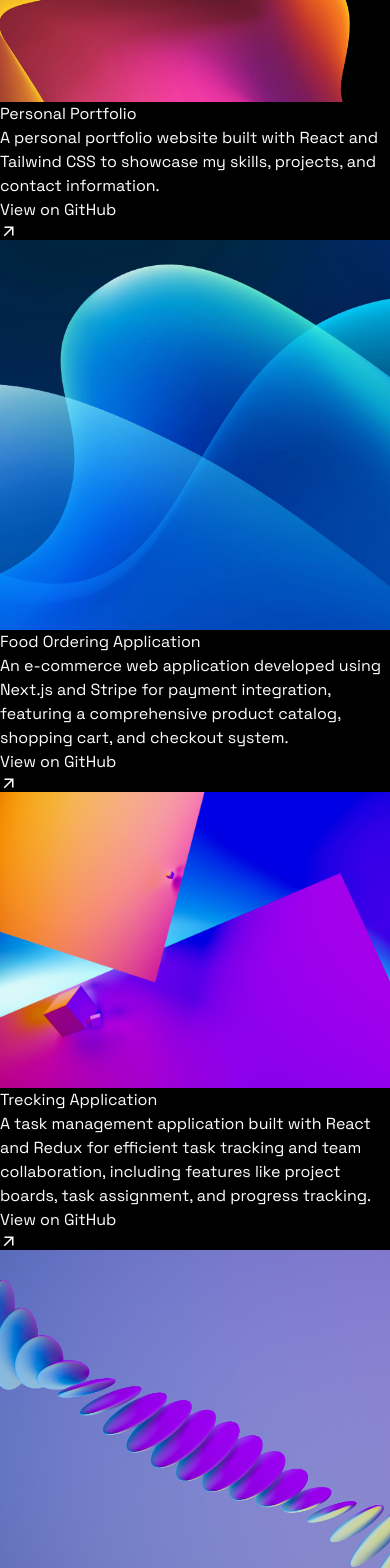
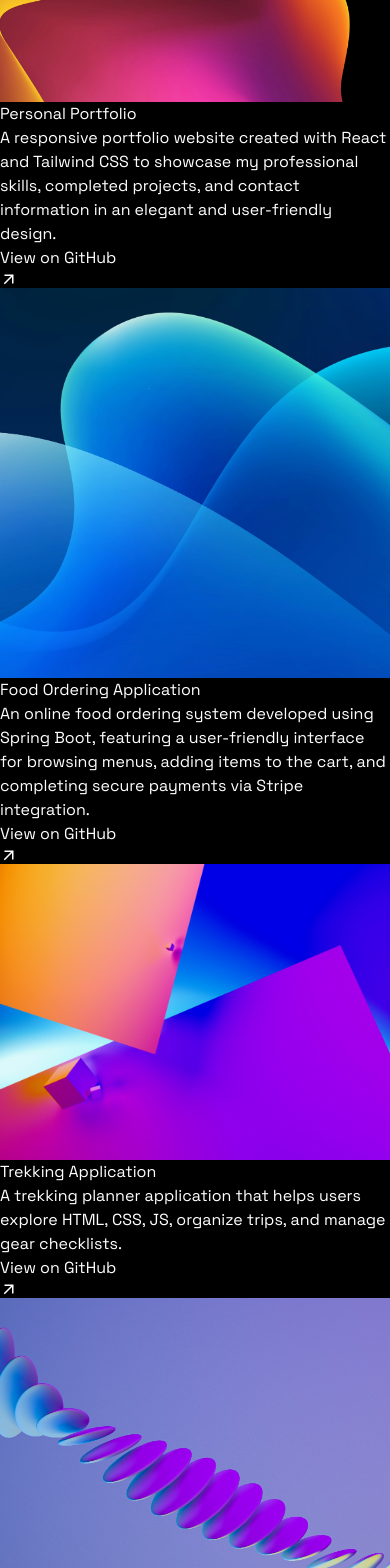
Before and after one commit to Chandumanga/my-portfolio-website, a React (Vite) app: page / in a window 390 px wide. Shown: the part 1100-2668 px from the top of the page. Built offline with nearby package versions, Linux system fonts and the light colour scheme.

Commit message:
Updated the Projects Description

```diff
--- a/src/components/Skills.jsx
+++ b/src/components/Skills.jsx
@@ -30,14 +30,14 @@ const itemVariants = {
 
 const Skills = () => {
   return (
-    <div className="container mx-auto" id="skills">
+    <div className="container mx-auto px-4" id="skills">
       <h2 className="mb-12 mt-20 text-center text-4xl font-semibold">Skills</h2>
       <motion.div
         initial="hidden"
         whileInView="visible"
         viewport={{ once: true }}
         variants={containerVariants}
-        className="mx-2 flex flex-col rounded-3xl border border-stone-50/30 px-4 py-6 lg:px-20"
+        className="mx-auto flex flex-col max-w-screen-xl rounded-3xl border border-stone-50/30 px-4 py-6 lg:px-20"
       >
         {SKILLS.map((skill, index) => (
           <motion.div
--- a/src/constants/index.jsx
+++ b/src/constants/index.jsx
@@ -21,6 +21,10 @@ import { FaBootstrap } from "react-icons/fa6";
 import { RiTailwindCssLine } from "react-icons/ri";
 import { SiHibernate } from "react-icons/si";
 import { RiReactjsLine } from "react-icons/ri";
+import { FaCogs } from "react-icons/fa"; // Import the FaCogs icon
+// import { FaApache } from "react-icons/fa"; // For Apache HTTPD
+import { FaCog } from "react-icons/fa"; // For Feign (generic server-related icon)
+import { FaCode } from "react-icons/fa"; // For DSA (generic code icon)
 
 import projectImage1 from "../assets/project1.jpeg";
 import projectImage2 from "../assets/project2.jpeg";
@@ -50,7 +54,7 @@ export const PROJECTS = [
     id: 1,
     name: "Personal Portfolio",
     description:
-      "A personal portfolio website built with React and Tailwind CSS to showcase my skills, projects, and contact information.",
+      "A responsive portfolio website created with React and Tailwind CSS to showcase my professional skills, completed projects, and contact information in an elegant and user-friendly design.",
     image: projectImage1,
     githubLink: "https://github.com/Chandumanga/my-portfolio-website",
   },
@@ -58,15 +62,15 @@ export const PROJECTS = [
     id: 2,
     name: "Food Ordering Application",
     description:
-      "An e-commerce web application developed using Next.js and Stripe for payment integration, featuring a comprehensive product catalog, shopping cart, and checkout system.",
+      "An online food ordering system developed using Spring Boot, featuring a user-friendly interface for browsing menus, adding items to the cart, and completing secure payments via Stripe integration.",
     image: projectImage2,
     githubLink: "https://github.com/Chandumanga/food-ordering-app-fe",
   },
   {
     id: 3,
-    name: "Trecking Application",
+    name: "Trekking Application",
     description:
-      "A task management application built with React and Redux for efficient task tracking and team collaboration, including features like project boards, task assignment, and progress tracking.",
+      "A trekking planner application that helps users explore HTML, CSS, JS, organize trips, and manage gear checklists.",
     image: projectImage3,
     githubLink: "https://github.com/Chandumanga/Trecking-Application",
   },
@@ -74,7 +78,7 @@ export const PROJECTS = [
     id: 4,
     name: "Weather App",
     description:
-      "A weather application that uses the OpenWeatherMap API to fetch and display current weather data and forecasts for various locations, built with React and styled-components.",
+      "A weather forecasting app that provides current weather conditions and 5-day forecasts for any location using the OpenWeatherMap API. Built with React and styled-components for a sleek design.",
     image: projectImage4,
     githubLink: "https://github.com/Chandumanga/weather-app",
   },
@@ -82,7 +86,7 @@ export const PROJECTS = [
     id: 5,
     name: "Animated Websites",
     description:
-      "A blogging platform developed with Next.js and Markdown for creating, editing, and publishing blog posts. It features a rich text editor, tag system, and user authentication.",
+      "A collection of modern animated website designs created using HTML, CSS, JS and GSAP animations, and interactive UI elements. These websites highlight innovative design principles and smooth transitions.",
     image: projectImage5,
     githubLink: "https://github.com/Chandumanga/Modern-Web-Development",
   },
@@ -90,11 +94,12 @@ export const PROJECTS = [
     id: 6,
     name: "Shell Scripting Project",
     description:
-      "A real-time chat application using Firebase for backend services, including user authentication, chat rooms, and instant messaging features. Built with React and Firebase.",
+      "A series of shell scripting projects demonstrating automation of system tasks, including file management, backups, and system monitoring, using bash scripting techniques.",
     image: projectImage6,
     githubLink: "https://github.com/Chandumanga/Shell_Script_Projects",
   },
 ];
+
 
 export const BIO = [
   "A dynamic and versatile software developer with a robust background in computer science and an unwavering passion for crafting innovative software solutions. Graduated from Assam Central University in 2023 with a Bachelor of Technology degree in Electronics and Communication Engineering, achieving a CGPA of 7.82. During the academic journey, a strong interest in programming and software development was cultivated, laying the foundation for future endeavors.",
@@ -156,6 +161,11 @@ export const SKILLS = [
     experience: "1.5+ years of experience",
   },
   {
+    icon: <FaCogs className="text-4xl text-gray-600 lg:text-5xl" />, // Placeholder for Microservices
+    name: "Microservices",
+    experience: "1+ years of experience",
+  },
+  {
     icon: <SiApachekafka className="text-4xl text-black lg:text-5xl" />,
     name: "Apache Kafka",
     experience: "1+ year of experience",
@@ -174,6 +184,21 @@ export const SKILLS = [
     icon: <SiApachetomcat className="text-4xl text-orange-500 lg:text-5xl" />,
     name: "Apache Tomcat",
     experience: "1.5+ years of experience",
+  },
+  // {
+  //   icon: <FaApache className="text-4xl text-red-600 lg:text-5xl" />, // Apache HTTPD
+  //   name: "Apache HTTPD",
+  //   experience: "1+ years of experience",
+  // },
+  {
+    icon: <FaCog className="text-4xl text-gray-600 lg:text-5xl" />, // Feign
+    name: "Feign",
+    experience: "1+ years of experience",
+  },
+  {
+    icon: <FaCode className="text-4xl text-green-600 lg:text-5xl" />, // DSA (Data Structures & Algorithms)
+    name: "DSA (Data Structures & Algorithms)",
+    experience: "1+ years of experience",
   },
   {
     icon: <FaGithub className="text-4xl text-black lg:text-5xl" />,
```
